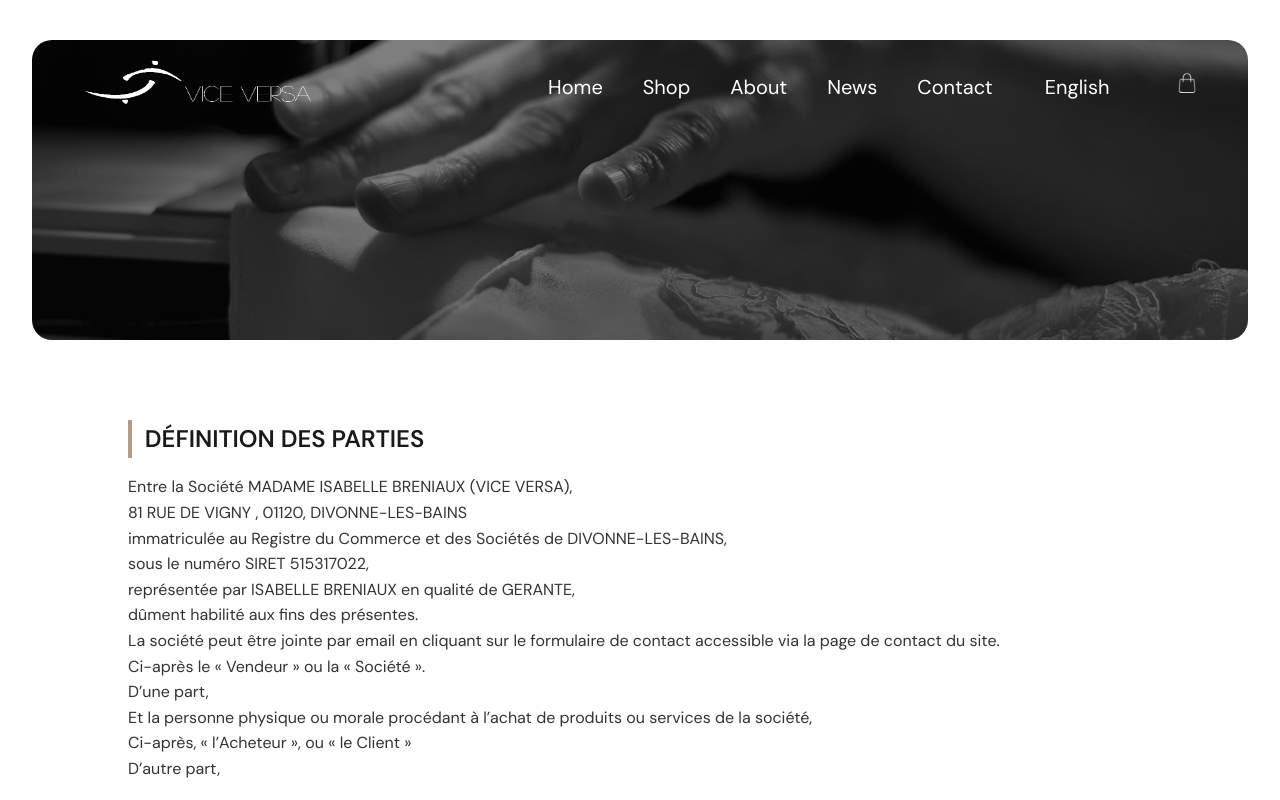
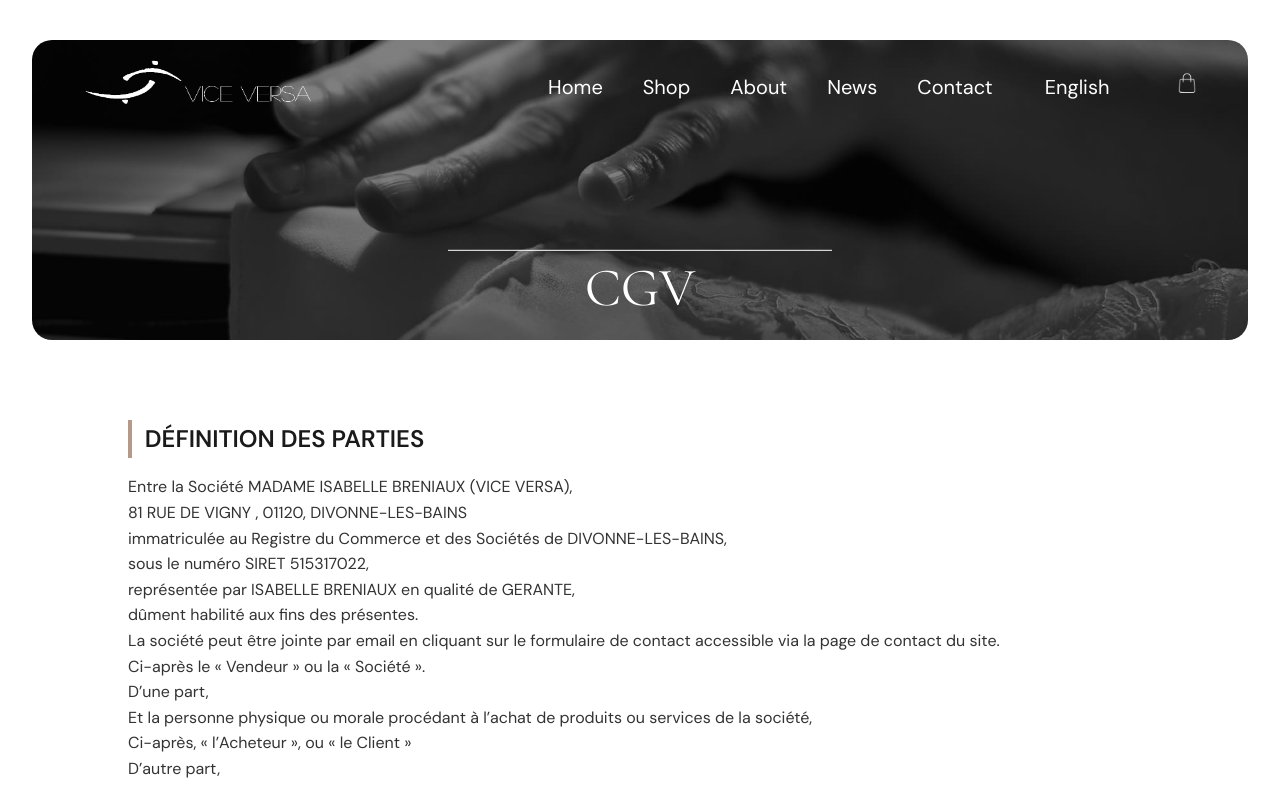
Before and after one commit to 0x414854/ViceVersa_website, a Next.js app: page /en/cgv in a window 1280 px wide. Shown: the top 800 px of the page. Built offline with nearby package versions, Linux system fonts and the light colour scheme.

Commit message:
Fix responsive layout issues (title)

```diff
--- a/styles/aboutPage.module.css
+++ b/styles/aboutPage.module.css
@@ -194,12 +194,6 @@
   }
 }
 
-@media (max-width: 750px) {
-}
-.title {
-  top: 55%;
-}
-
 @media (max-width: 480px) {
   .title {
     top: 36%;
--- a/styles/cartPage.module.css
+++ b/styles/cartPage.module.css
@@ -143,12 +143,6 @@
   }
 }
 
-@media (max-width: 750px) {
-}
-.title {
-  top: 55%;
-}
-
 @media (max-width: 480px) {
   .title {
     top: 36%;
--- a/styles/cgv.module.css
+++ b/styles/cgv.module.css
@@ -108,12 +108,6 @@
   }
 }
 
-@media (max-width: 750px) {
-}
-.title {
-  top: 55%;
-}
-
 @media (max-width: 480px) {
   .title {
     top: 36%;
--- a/styles/collaborationPage.module.css
+++ b/styles/collaborationPage.module.css
@@ -147,12 +147,6 @@
   }
 }
 
-@media (max-width: 750px) {
-}
-.title {
-  top: 55%;
-}
-
 @media (max-width: 480px) {
   .title {
     top: 36%;
--- a/styles/contactPage.module.css
+++ b/styles/contactPage.module.css
@@ -119,12 +119,6 @@
   }
 }
 
-@media (max-width: 750px) {
-}
-.title {
-  top: 55%;
-}
-
 @media (max-width: 480px) {
   .title {
     top: 36%;
--- a/styles/legalnotices.module.css
+++ b/styles/legalnotices.module.css
@@ -122,12 +122,6 @@
   }
 }
 
-@media (max-width: 750px) {
-}
-.title {
-  top: 55%;
-}
-
 @media (max-width: 480px) {
   .title {
     width: 80%;
--- a/styles/newsPage.module.css
+++ b/styles/newsPage.module.css
@@ -133,12 +133,6 @@
   }
 }
 
-@media (max-width: 750px) {
-}
-.title {
-  top: 55%;
-}
-
 @media (max-width: 480px) {
   .title {
     top: 36%;
--- a/styles/pageId.module.css
+++ b/styles/pageId.module.css
@@ -327,21 +327,6 @@
   }
 }
 
-@media (max-width: 750px) {
-}
-.title {
-  top: 55%;
-}
-/* @media (max-width: 745px) {
-}
-.title {
-  top: 55%;
-}
-@media (max-width: 720px) {
-}
-.title {
-  top: 60%;
-} */
 @media (max-width: 480px) {
   .title {
     top: 30%;
@@ -358,12 +343,30 @@
     /* height: auto; */
   }
   .modalClose {
-    top: 8px;
+    top: -6px;
     right: 8px;
   }
   .modalImage {
     width: 350px;
     max-width: 350px;
+  }
+}
+@media (max-width: 384px) {
+  .modalClose {
+    top: 6px;
+    right: 6px;
+  }
+}
+@media (max-width: 380px) {
+  .modalClose {
+    top: -20px;
+    right: 4px;
+  }
+}
+@media (max-width: 360px) {
+  .modalClose {
+    top: 0px;
+    right: -2px;
   }
 }
 
--- a/styles/popupPage.module.css
+++ b/styles/popupPage.module.css
@@ -96,12 +96,6 @@
   }
 }
 
-@media (max-width: 750px) {
-}
-.title {
-  top: 55%;
-}
-
 @media (max-width: 480px) {
   .title {
     top: 36%;
--- a/styles/privacyPolicy.module.css
+++ b/styles/privacyPolicy.module.css
@@ -108,11 +108,6 @@
   }
 }
 
-@media (max-width: 750px) {
-}
-.title {
-  top: 55%;
-}
 @media (max-width: 480px) {
   .title {
     width: 90%;
--- a/styles/shopPage.module.css
+++ b/styles/shopPage.module.css
@@ -231,12 +231,6 @@
   }
 }
 
-@media (max-width: 750px) {
-}
-.title {
-  top: 55%;
-}
-
 @media (max-width: 480px) {
   .title {
     top: 36%;
```
Also changed, not shown: 1 other file (tests, documents, lock files or other folders).
